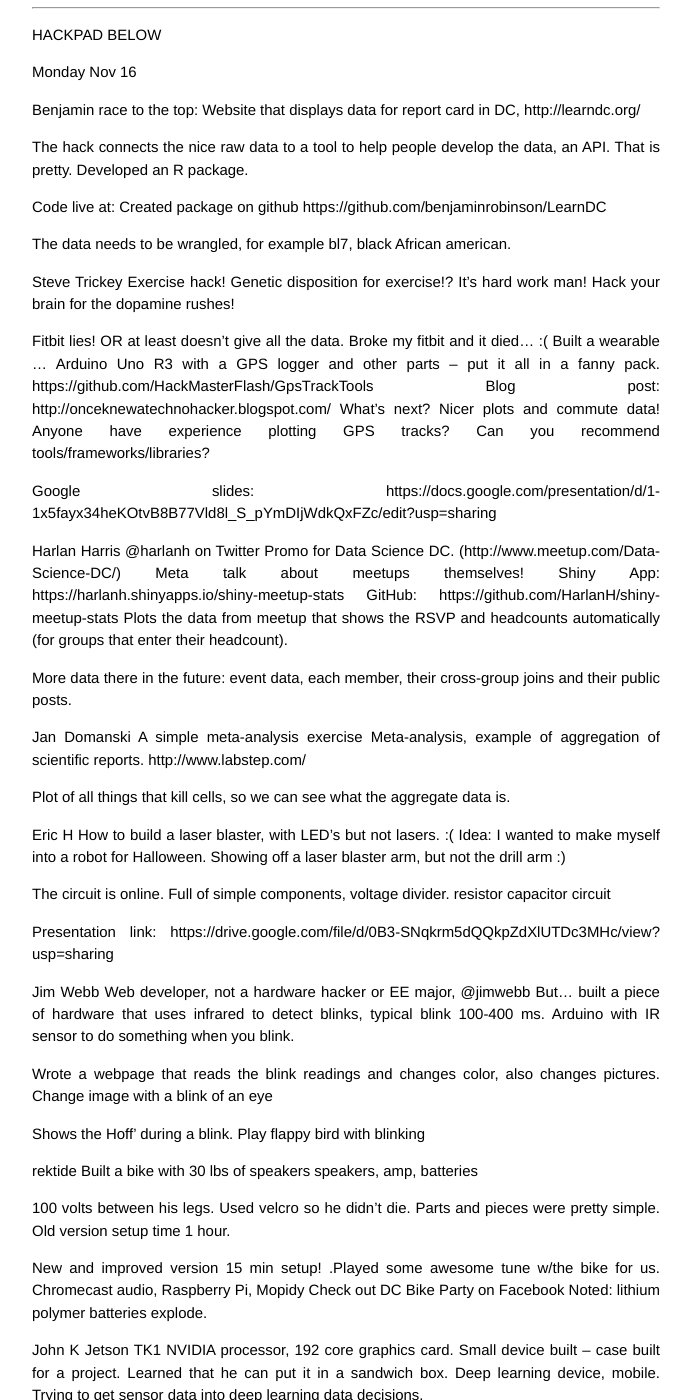
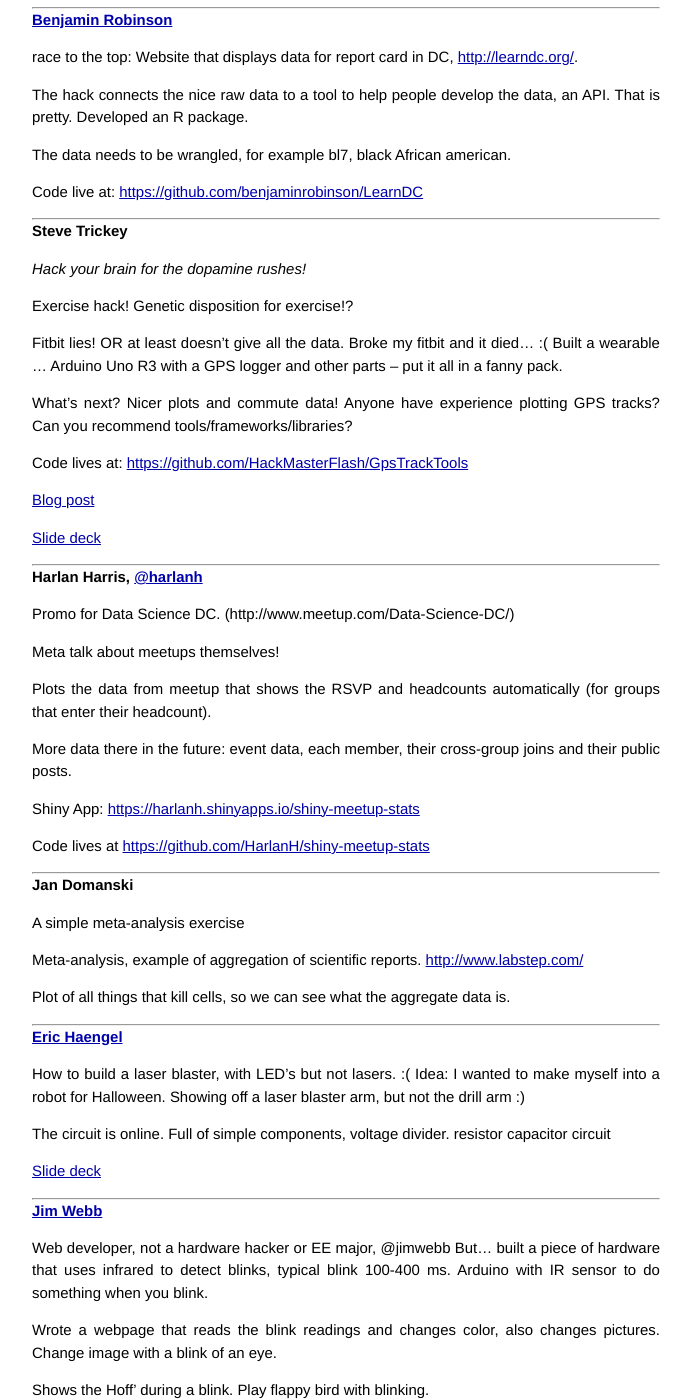
Before and after one commit to dchackandtell/dchackandtell.github.io, a Jekyll site: the page built from _posts/2015/2015-11-18-round-26.md, in a window 1280 px wide and 1400 px high, scrolled down 381 px. Shown: the whole window, without its empty margins (294-985 px from the left). Built offline with Jekyll 4.4.1, drawn with Linux system fonts in a browser that asks for light colours; comment, search, counter and statistics services are not loaded; some of the changed text lies outside the part shown.

Commit message:
Clean hackpad notes

```diff
--- a/_posts/2015/2015-11-18-round-26.md
+++ b/_posts/2015/2015-11-18-round-26.md
@@ -8,54 +8,68 @@
 
 -------------
 
-HACKPAD BELOW
+# [Benjamin Robinson](https://github.com/benjaminrobinson)
 
-Monday Nov 16
 
-Benjamin
 race to the top:
-Website that displays data for report card in DC,
-http://learndc.org/
+Website that displays data for report card in DC, [http://learndc.org/](http://learndc.org/).
 
 The hack connects the nice raw data to a tool to help people develop the data, an API. That is pretty. Developed an R package.
 
-Code live at: Created package on github
-https://github.com/benjaminrobinson/LearnDC
-
 The data needs to be wrangled, for example bl7, black African american.
 
-Steve Trickey
+Code live at: [https://github.com/benjaminrobinson/LearnDC](https://github.com/benjaminrobinson/LearnDC)
+
+-------------
+
+# Steve Trickey
+_Hack your brain for the dopamine rushes!_
+
  Exercise hack! Genetic disposition for exercise!?
- It's hard work man! Hack your brain for the dopamine rushes!
 
 Fitbit lies! OR at least doesn't give all the data.
 Broke my fitbit and it died... :(
 Built a wearable ... Arduino Uno R3 with a GPS logger and other parts -- put it all in a fanny pack.
-https://github.com/HackMasterFlash/GpsTrackTools
-Blog post: http://onceknewatechnohacker.blogspot.com/
+
 What's next? Nicer plots and commute data!
 Anyone have experience plotting GPS tracks? Can you recommend tools/frameworks/libraries?
 
-Google slides: https://docs.google.com/presentation/d/1-1x5fayx34heKOtvB8B77Vld8l_S_pYmDIjWdkQxFZc/edit?usp=sharing
+Code lives at: [https://github.com/HackMasterFlash/GpsTrackTools](https://github.com/HackMasterFlash/GpsTrackTools)
 
-Harlan Harris
-@harlanh on Twitter
+[Blog post](http://onceknewatechnohacker.blogspot.com/)
+
+[Slide deck](https://docs.google.com/presentation/d/1-1x5fayx34heKOtvB8B77Vld8l_S_pYmDIjWdkQxFZc/edit?usp=sharing)
+
+-------------
+
+# Harlan Harris, [@harlanh](https://twitter.com/harlanh)
+
 Promo for Data Science DC. (http://www.meetup.com/Data-Science-DC/)
+
 Meta talk about meetups themselves!
-Shiny App: https://harlanh.shinyapps.io/shiny-meetup-stats
-GitHub: https://github.com/HarlanH/shiny-meetup-stats
+
 Plots the data from meetup that shows the RSVP and headcounts automatically (for groups that enter their headcount).
 
 More data there in the future: event data, each member, their cross-group joins and their public posts.
 
-Jan Domanski
+Shiny App: [https://harlanh.shinyapps.io/shiny-meetup-stats](https://harlanh.shinyapps.io/shiny-meetup-stats)
+
+Code lives at [https://github.com/HarlanH/shiny-meetup-stats](https://github.com/HarlanH/shiny-meetup-stats)
+
+-------------
+
+# Jan Domanski
 A simple meta-analysis exercise
+
 Meta-analysis, example of aggregation of scientific reports.
-http://www.labstep.com/
+[http://www.labstep.com/](http://www.labstep.com/)
 
 Plot of all things that kill cells, so we can see what the aggregate data is.
 
-Eric H
+-------------
+
+# [Eric Haengel](https://github.com/ehaengel)
+
 How to build a laser blaster, with LED's but not lasers. :(
 Idea: I wanted to make myself into a robot for Halloween.
 Showing off a laser blaster arm, but not the drill arm :)
@@ -63,41 +77,53 @@
 The circuit is online.
 Full of simple components, voltage divider. resistor capacitor circuit
 
-Presentation link:
-https://drive.google.com/file/d/0B3-SNqkrm5dQQkpZdXlUTDc3MHc/view?usp=sharing
+[Slide deck](https://drive.google.com/file/d/0B3-SNqkrm5dQQkpZdXlUTDc3MHc/view?usp=sharing)
 
-Jim Webb
+-------------
+
+# [Jim Webb](https://twitter.com/jimwebb)
+
 Web developer, not a hardware hacker or EE major, @jimwebb
 But... built a piece of hardware that uses infrared to detect blinks, typical blink 100-400 ms.
 Arduino with IR sensor to do something when you blink.
 
 Wrote a webpage that reads the blink readings and changes color, also changes pictures.
-Change image with a blink of an eye
+Change image with a blink of an eye.
 
 Shows the Hoff' during a blink.
-Play flappy bird with blinking
+Play flappy bird with blinking.
 
-rektide
+-------------
+
+# rektide
+
 Built a bike with 30 lbs of speakers
 speakers, amp, batteries
 
 100 volts between his legs. Used velcro so he didn't die. Parts and pieces were pretty simple. Old version setup time 1 hour.
 
 New and improved version 15 min setup!
-.Played some awesome tune w/the bike for us.
+Played some awesome tune w/the bike for us.
+
 Chromecast audio, Raspberry Pi, Mopidy
 Check out DC Bike Party on Facebook
 Noted: lithium polymer batteries explode.
 
-John K
+-------------
+
+# [John Kaufhold](http://www.deeplearninganalytics.com/)
+
 Jetson TK1
 NVIDIA processor, 192 core graphics card.
 Small device built -- case built for a project.
 Learned that he can put it in a sandwich box.
 Deep learning device, mobile. Trying to get sensor data into deep learning data decisions.
 
-Travis Hoppe
-Bro do you even science?
+-------------
+
+# Travis Hoppe, [@metasemantic](https://twitter.com/metasemantic)
+_Bro do you even science?_
+
 Recurrent Neural Network (RNN) with the Long Short Term Memory (LSTM)
 char-rnn (Andrej Karpathy): Lua/torch library to implement RNN-LSTM
 https://github.com/karpathy/char-rnn
@@ -106,47 +132,22 @@
 Machine Learning: trained all categories on the same set of hyperparameters
 Generated fake article titles: scientists couldn't figure out which were real!
 
-The Unreasonable Effectiveness of Recurrent Neural Networks
-http://karpathy.github.io/2015/05/21/rnn-effectiveness/
+Code lives [here](https://github.com/thoppe/RNN_science_titles)
 
-Colah's Blog: Understanding LSTM Networks
-http://colah.github.io/posts/2015-08-Understanding-LSTMs/
+[The Unreasonable Effectiveness of Recurrent Neural Networks](http://karpathy.github.io/2015/05/21/rnn-effectiveness/)
 
-GitHub: https://github.com/thoppe/RNN_science_titles
+Colah's Blog: [Understanding LSTM Networks](http://colah.github.io/posts/2015-08-Understanding-LSTMs/)
 
-Merav Yuravlivker
+-------------
+
+# Merav Yuravlivker, [@merav_yurav](https://twitter.com/merav_yurav)
+
 First hack and tell. :)
 Suicide attacks in Paris, WaPo had a static visualization. Built a visualization using R and Shiny, bar charts and a choropleth.
 
-Raw data source U. Chicago, cpostdata
-http://cpostdata.uchicago.edu/search_new.php
+Raw data source from University of Chicago, [cpostdata](http://cpostdata.uchicago.edu/search_new.php).
 
-Medium post:
-https://medium.com/@datasocietyco/what-do-suicide-attacks-look-like-globally-8c1f254680d6
-
---------------------
-
-OLD BELOW
-
-# Jonathan Robinson, [@jon_m_rob](https://twitter.com/jon_m_rob)
-_Trump! Are you Trolling Me?_
-
-Jonathan dared to ask the question, when are we are real selves?
-It turns out that the answer depends on who is asking the question.
-Jonathan took data from the Pew Research Center -- an organization that calls people to get context for various opinions.
-He found that there were significant [mode effects](https://en.wikipedia.org/wiki/Mode_effect) on America's new GOP sweetheart, Mr. Trump.
-
-He used the HuffPollster API to show that Trump is liked in non-interviews but not as much when there is a real person on the line. This doesn't show up for Carson or Fiorina. Why are people afraid to admit they like Trump?
-Super interesting!
-
-[Presentation link](https://docs.google.com/presentation/d/1kHpB99Puj6b7AyEIWSuYHL6jYQxwmhjcSXASLXU5UDE/edit?usp=sharing)
-
-[HuffPostPollster API](http://elections.huffingtonpost.com/pollster/api)
-
-[HuffPostPollster Elections Dashboard](http://elections.huffingtonpost.com/pollster/2016-national-gop-primary)
-
-<blockquote class="twitter-tweet" lang="en"><p lang="en" dir="ltr"><a href="https://twitter.com/jon_m_rob">@jon_m_rob</a> &quot;Data, Deep Questions, &amp; Donald Trump&quot; <a href="https://twitter.com/hashtag/Hack?src=hash">#Hack</a>&amp;&amp;Tell <a href="https://twitter.com/metasemantic">@metasemantic</a> <a href="http://t.co/C02WmMOW5N">pic.twitter.com/C02WmMOW5N</a></p>&mdash; Dave Miller (@tolchocker) <a href="https://twitter.com/tolchocker/status/654064708518039552">October 13, 2015</a></blockquote>
-<script async src="//platform.twitter.com/widgets.js" charset="utf-8"></script>
+[Medium post](https://medium.com/@datasocietyco/what-do-suicide-attacks-look-like-globally-8c1f254680d6)
 
 --------------------
 
```
